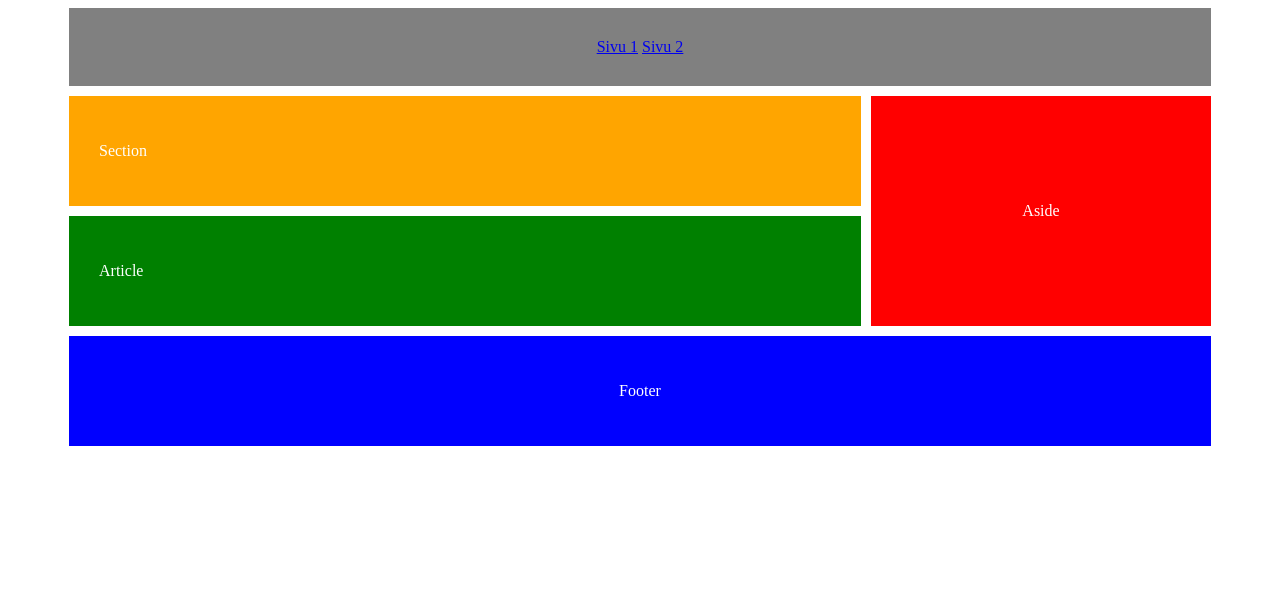
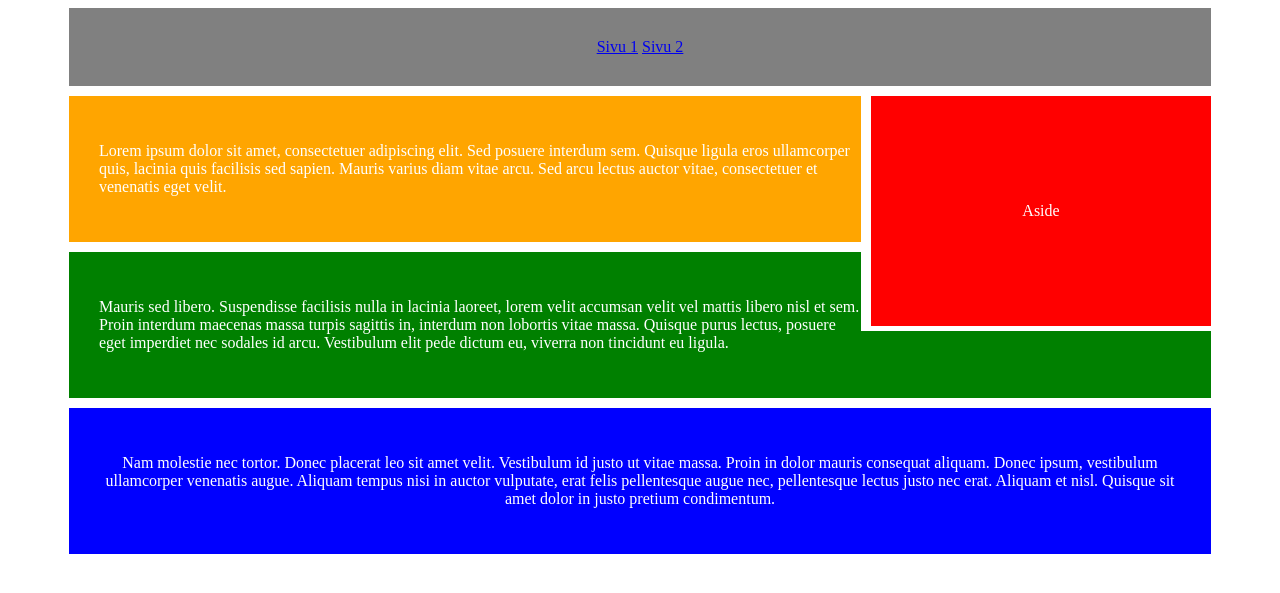
Before and after one commit to simo440/simo440.github.io, a plain HTML site: page third.html in a window 1280 px wide. Shown: the part 155-748 px from the top of the page. Drawn offline with Linux system fonts and the light colour scheme.

Commit message:
Update third.html

```diff
--- a/third.html
+++ b/third.html
@@ -70,13 +70,15 @@ footer {
     <p>Aside</p>
 </aside>
 <section>
-   <p>Section</p>
+   <p>Lorem ipsum dolor sit amet, consectetuer adipiscing elit. Sed posuere interdum sem. Quisque ligula eros ullamcorper quis, lacinia quis facilisis sed sapien. Mauris varius diam vitae arcu. Sed arcu lectus auctor vitae, consectetuer et venenatis eget velit.</p>
 </section>
 <article>
-   <p>Article</p>
+   <p>Mauris sed libero. Suspendisse facilisis nulla in lacinia laoreet, lorem velit accumsan velit vel mattis libero nisl et sem. Proin interdum maecenas massa turpis sagittis in, interdum non lobortis vitae massa. Quisque purus lectus, posuere eget imperdiet nec sodales id arcu. Vestibulum elit pede dictum eu, viverra non tincidunt eu ligula.
+</p>
 </article>
 <footer>
-  <p>Footer</p>
+  <p>Nam molestie nec tortor. Donec placerat leo sit amet velit. Vestibulum id justo ut vitae massa. Proin in dolor mauris consequat aliquam. Donec ipsum, vestibulum ullamcorper venenatis augue. Aliquam tempus nisi in auctor vulputate, erat felis pellentesque augue nec, pellentesque lectus justo nec erat. Aliquam et nisl. Quisque sit amet dolor in justo pretium condimentum.
+</p>
 </footer>
 </body>
 </html>
```
